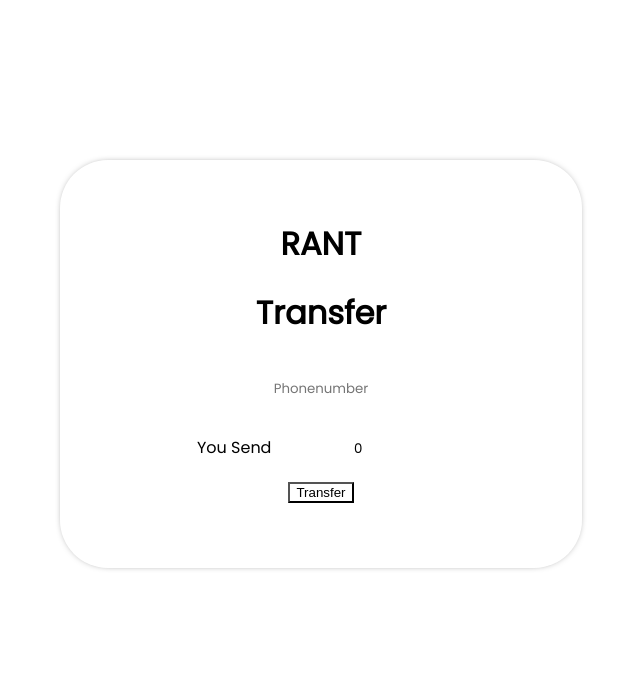
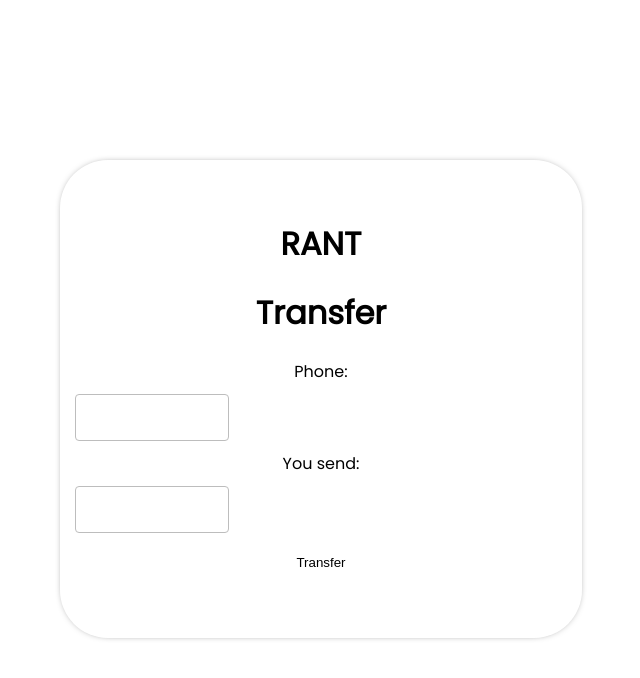
Before and after one commit to timur-code/sf-frontend, a Nuxt app: page /transfer in a window 1280 px wide. Shown: the top 678 px of the page, without its empty margins (324-964 px from the left). Built offline with nearby package versions, Linux system fonts and the light colour scheme.

Commit message:
initial commit

```diff
--- a/pages/deposit/index.vue
+++ b/pages/deposit/index.vue
@@ -38,12 +38,9 @@ export default {
     money: 0
     }
   },
+
   async mounted(){
        this.refreshbalance()
-<<<<<<< HEAD
-=======
-
->>>>>>> 4c5336950d45c6e712817e5cbbea4de05adf721c
     },
 
 
@@ -67,11 +64,7 @@ export default {
             })
 
         })
-<<<<<<< HEAD
 
-=======
-
->>>>>>> 4c5336950d45c6e712817e5cbbea4de05adf721c
         console.log(response.json());
         this.refreshbalance()
         },
@@ -99,10 +92,6 @@ export default {
 
 
 
-
-
-
-<<<<<<< HEAD
 <style>
 /* Import Poppins font: */
 @import url("https://fonts.googleapis.com/css2?family=Poppins&display=swap");
--- a/pages/product/index.vue
+++ /dev/null
@@ -1,171 +0,0 @@
-<template>
-  <div class="main" :style="mainStyle">
-    <h1>RANT</h1>
-    <div>
-
-
-
-  <div class="row">
-    <div>
-    <img
-    src="~/assets/ocean.jpg"
-    />
-</div>
-  <div>
-      <label for="" class="required">Name of product </label>
-      <input type="text" />
-  </div>
-  <div>
-      <label for="">Price of product </label>
-      <input type="text" />
-  </div>                                                                                                                                     <div>
-      <label for="">Description </label>
-      <input type="text" />
-  </div>
-</div>
-
-    <button
-      type="button"
-      class="button2"
-      id="withdraw"
-      :style="inputStyle"
-      @click.prevent="chukumba"
-    >
-
-    </button>
-
-  </div>
-    </div>
-</template>
-
-<script>
-export default {
-    props: {
-    mainStyle: String,
-    inputStyle: String,
-  }
-}
-
-
-
-</script>
-
-<style>
-@import url("https://fonts.googleapis.com/css2?family=Poppins&display=swap");
-.main {
-  background: rgba(255, 255, 255, 0.4);
-  position: absolute;
-  top: 20%;
-  left: 30%;
-  width: 40%;
-  text-align: center;
-  padding: 5px;
-  border-radius: 3rem;
-  box-shadow: 0px 0px 8px -5px #000000;
-  padding-top: 3%;
-  padding-bottom: 5%;
-  font-family: "Poppins", sans-serif;
-}
-h1 {
-  cursor: default;
-  user-select: none;
-}
-
-.fa {
-  font-size: 28px;
-  color: #000000;
-}
-
-input {
-  border-radius: 3rem;
-  border: none;
-  padding: 10px;
-  text-align: center;
-  outline: none;
-  margin: 10px;
-  width: 30%;
-  box-sizing: border-box;
-  font-family: "Poppins", sans-serif;
-  font-weight: 400;
-}
-input:hover {
-  box-shadow: 0px 0px 8px -5px #000000;
-}
-input:active {
-  box-shadow: 0px 0px 8px -5px #000000;
-}
-#signin {
-  border-radius: 3rem;
-  border: none;
-  padding: 10px;
-  text-align: center;
-  outline: none;
-  margin: 10px;
-  width: 30%;
-  box-sizing: border-box;
-  font-family: "Poppins", sans-serif;
-  font-weight: 400;
-}
-.button {
-  cursor: pointer;
-  user-select: none;
-}
-
-.app{
- cursor: pointer;
-  user-select: none;
-  background: white;
-}
-
-.nuxt-link {
-  color: black;
-  background: black;
-}
-
-.button2 {
-  cursor: pointer;
-  user-select: none;
-  background: white;
-}
-
-#signup{
-  cursor: pointer;
-  user-select: none;
-  background: white;
-}
-
-
-img {
-  height: 100px;
-  width: 100px;
-  margin: 10px;
-  user-select: none;
-}
-
-.row {
-  overflow: hidden;
-  vertical-align: top;
-}
-
-.row > div {
-  float: left;
-  width: 50%;
-  padding-left: 10px; /* Отступ слева */
-  padding-bottom: 10px
-}
-
-label {
-  display: inline-block;
-  padding-right: .66em;
-  position: relative;
-}
-
-label.required::after {
-  content: "*";
-  color: #c00;
-  display: block;
-  position: absolute;
-    top: 0;
-    right: 0;
-}
-</style>
--- a/pages/transfer/index.vue
+++ b/pages/transfer/index.vue
@@ -3,21 +3,23 @@
     <h1>RANT</h1>
     <h1>Transfer</h1>
 
-<input
-      v-model="user"
-      type="text"
-      name="phone"
-      id="phone"
-      placeholder="Phonenumber"
-    />
-    <br />
+<div class="transfer-form">
 
 
 
+<div class="form-group">
+<label class="text-field__label" for="login">Phone:</label>
+<input type="text" v-model="user" class="form-control" autocomplete="off" value="0">
+</div>
+
  <div class="form-group">
-<label>You Send</label>
+<label class="text-field__label" for="login">You send: </label>
 <input type="text" v-model="money" class="form-control" autocomplete="off" value="0">
 </div>
+
+
+</div>
+
 
 <button
       type="button"
@@ -45,7 +47,7 @@ export default {
   data() {
     return {
     user: '',
-    money: 0
+    money: ''
     }
   },
   async mounted(){
@@ -133,24 +135,36 @@ h1 {
   color: #000000;
 }
 
+.transfer-form{
+  margin-bottom: 1rem;
+}
+.text-field__label {
+  display: block;
+  margin-bottom: 0.25rem;
+}
+.text-field__input::placeholder {
+  color: #212529;
+  opacity: 0.4;
+}
 input {
-  border-radius: 3rem;
-  border: none;
   padding: 10px;
   text-align: center;
   outline: none;
   margin: 10px;
   width: 30%;
   box-sizing: border-box;
-  font-family: "Poppins", sans-serif;
   font-weight: 400;
+  display: block;
+  font-family: inherit;
+  font-size: 1rem;
+  font-weight: 400;
+  color: #212529;
+  border: 1px solid #bdbdbd;
+  border-radius: 0.25rem;
 }
-input:hover {
-  box-shadow: 0px 0px 8px -5px #000000;
-}
-input:active {
-  box-shadow: 0px 0px 8px -5px #000000;
-}
+
+
+
 #signin {
   box-shadow: grey;
 }
@@ -163,6 +177,8 @@ input:active {
   cursor: pointer;
   user-select: none;
   background: white;
+  border: inherit;
+  margin: auto;
 }
 img {
   height: 2.2rem;
```
Also changed, not shown: 1 other file (tests, documents, lock files or other folders).
